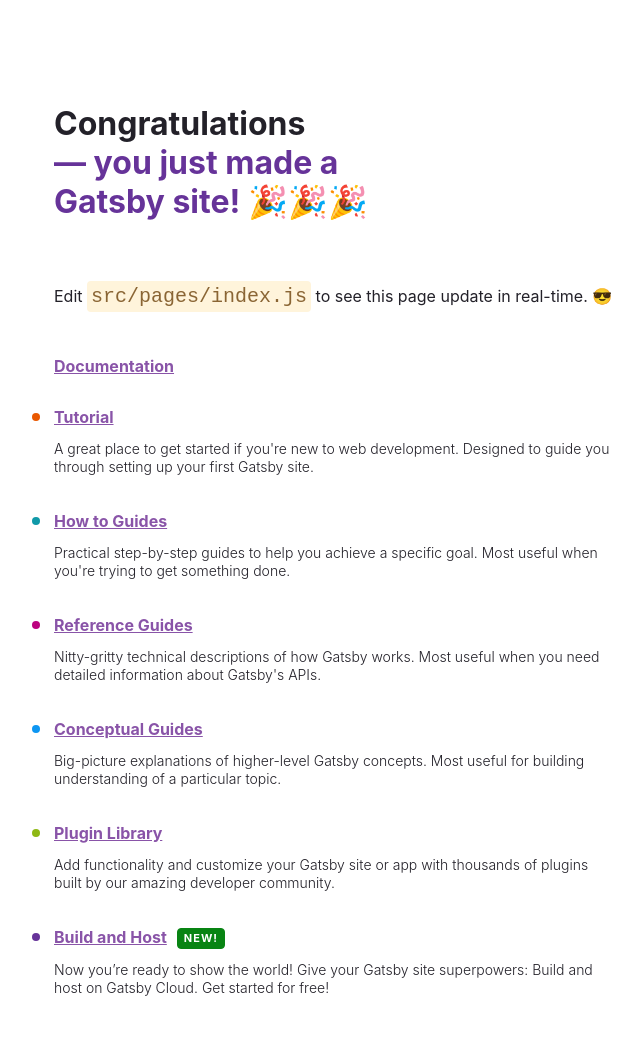
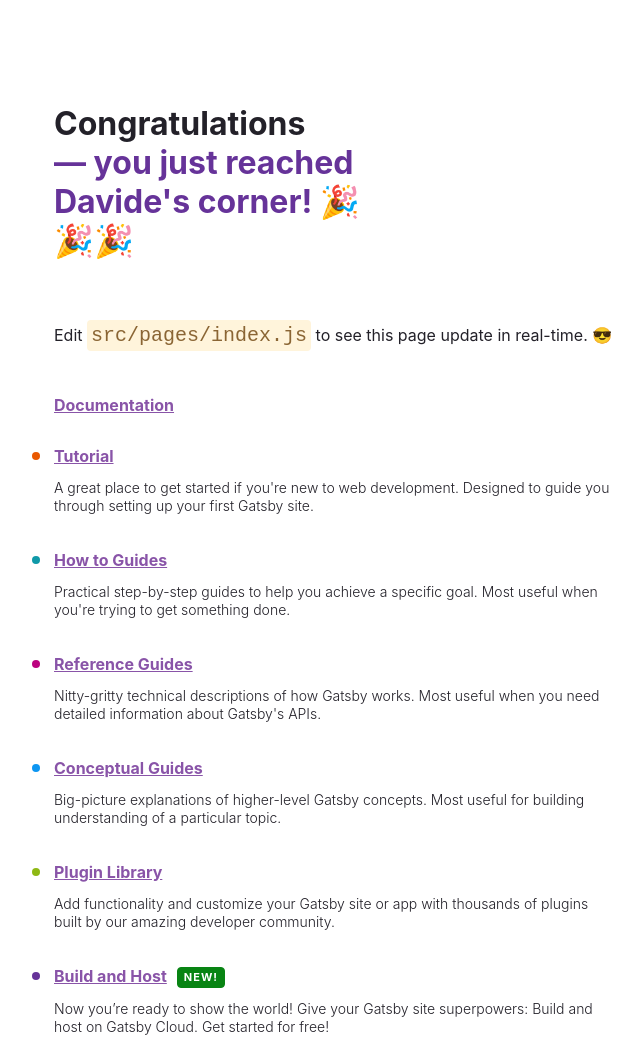
Before and after one commit to davromano/my-personal-website, a Gatsby site: page / in a window 1280 px wide. Shown: the top 1038 px of the page, without its empty margins (50-692 px from the left). Built offline with nearby package versions, Linux system fonts and the light colour scheme; Gatsby itself is replaced by a stand-in of ours.

Commit message:
Prima prova

```diff
--- a/src/pages/index.js
+++ b/src/pages/index.js
@@ -129,7 +129,7 @@
       <h1 style={headingStyles}>
         Congratulations
         <br />
-        <span style={headingAccentStyles}>— you just made a Gatsby site! 🎉🎉🎉</span>
+        <span style={headingAccentStyles}>— you just reached Davide's corner! 🎉🎉🎉</span>
       </h1>
       <p style={paragraphStyles}>
         Edit <code style={codeStyles}>src/pages/index.js</code> to see this page
```
